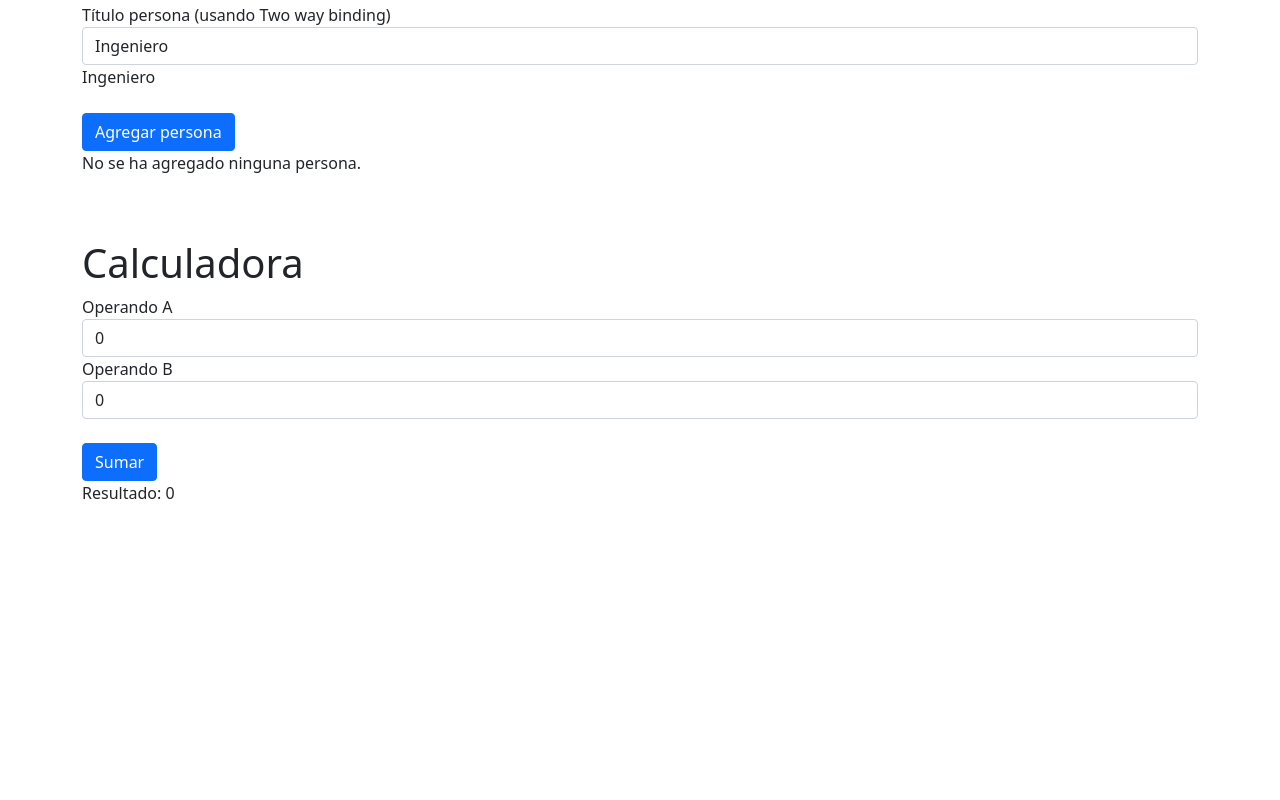
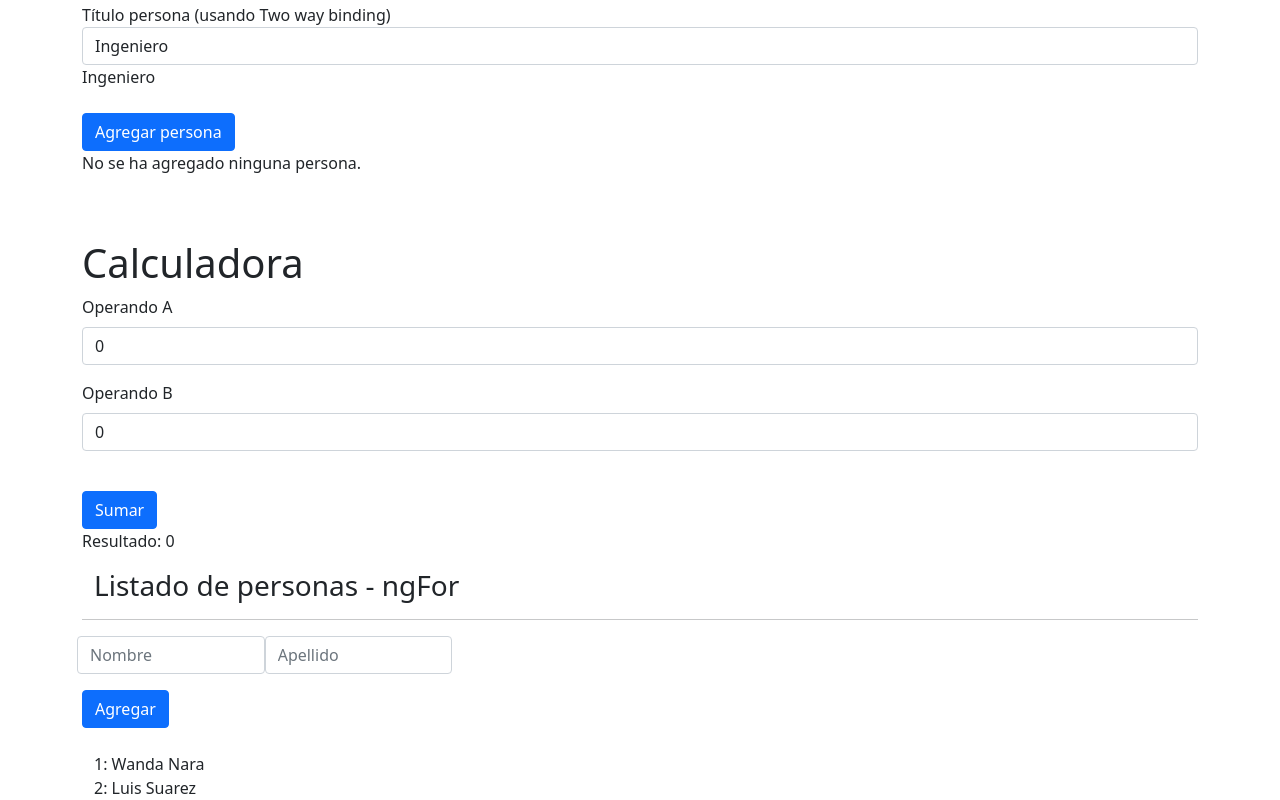
Before and after one commit to ana-kaprielian/udemy-angular-de-cero-a-experto, an Angular app: page / in a window 1280 px wide. Shown: the part 257-1057 px from the top of the page. Before the commit the page ends 800 px from the top, so only its background shows below. Built offline with nearby package versions, Linux system fonts and the light colour scheme.

Commit message:
Section4 - formulario para agregar nueva persona

```diff
--- a/src/app/app.component.css
+++ b/src/app/app.component.css
@@ -0,0 +1,20 @@
+.form-group {
+  margin-bottom: 1rem;
+}
+
+.form-inline .form-control {
+  display: inline-block;
+  width: auto;
+  vertical-align: middle;
+}
+
+.form-row {
+  display: flex;
+  flex-wrap: wrap;
+  margin-right: -5px;
+  margin-left: -5px;
+}
+
+label {
+  margin-bottom: 0.5rem;
+}
--- a/src/app/app.component.html
+++ b/src/app/app.component.html
@@ -27,3 +27,40 @@
       <p>Resultado: {{resultado}}</p>
     </form>
   </div>
+
+<!--  <link rel="stylesheet" href="https://maxcdn.bootstrapcdn.com/bootstrap/4.0.0/css/bootstrap.min.css" integrity="sha384-Gn5384xqQ1aoWXA+058RXPxPg6fy4IWvTNh0E263XmFcJlSAwiGgFAW/dAiS6JXm" crossorigin="anonymous">-->
+  <div class="container">
+  <div class="container">
+    <div class="col">
+      <h3>{{tituloListadoPersonas}}</h3>
+    </div>
+  </div>
+  <hr>
+  <form class="form-row">
+    <div class="form-group col-md-2">  <!--form-group == mb-3 (bootstrap 5) | usamos 2 columnas de las 12 disponibles-->
+      <label for="nombre" class="visually-hidden">Nombre</label>  <!--visually-hidden == sr-only en versiones anteriores: parte del código fuente pero no se va a visualizar-->
+      <input type="text" name="nombre" id="nombre" placeholder="Nombre"
+             class="form-control" [(ngModel)]="nombreInput">
+    </div>
+    <div class="form-group col-md-2">
+      <label for="apellido" class="visually-hidden">Apellido</label>  <!--visually-hidden == sr-only en versiones anteriores: parte del código fuente pero no se va a visualizar-->
+      <input type="text" name="apellido" id="apellido" placeholder="Apellido"
+             class="form-control" [(ngModel)]="apellidoInput">   <!--ngModel: two way binding-->
+    </div>
+  </form>
+    <div class="col">
+      <button type="submit" class="btn btn-primary" (click)="agregarPersona()">
+        Agregar
+      </button>
+    </div>
+    <br>
+
+  <div class="container">
+    <div class="row">
+      <div class="col">
+        <div *ngFor="let persona of personas; let i = index">
+          {{i + 1}}: {{persona.nombre}} {{persona.apellido}}
+        </div>
+      </div>
+    </div>
+  </div>
--- a/src/app/app.component.ts
+++ b/src/app/app.component.ts
@@ -1,4 +1,5 @@
 import { Component } from '@angular/core';
+import {Persona} from "./persona/persona.model";
 
 //Component -> Decorador
 //Atributos: selector, teplateUrl, styleUrls
@@ -14,8 +15,19 @@ export class AppComponent {
   operandoA: number = 0;
   operandoB: number = 0;
   resultado: number = 0;
+  tituloListadoPersonas = 'Listado de personas - ngFor';
+  personas: Persona[] = [
+    new Persona('Wanda','Nara'),
+    new Persona('Luis','Suarez')];
+  nombreInput: string = '';
+  apellidoInput: string = '';
 
   sumar(): void{
     this.resultado = this.operandoA + this.operandoB;
   }
+
+  agregarPersona() {
+    let persona1 = new Persona(this.nombreInput, this.apellidoInput);
+    this.personas.push(persona1)
+  }
 }
```
Also changed, not shown: src/app/persona/persona.model.ts (added, +14 -0 lines).
